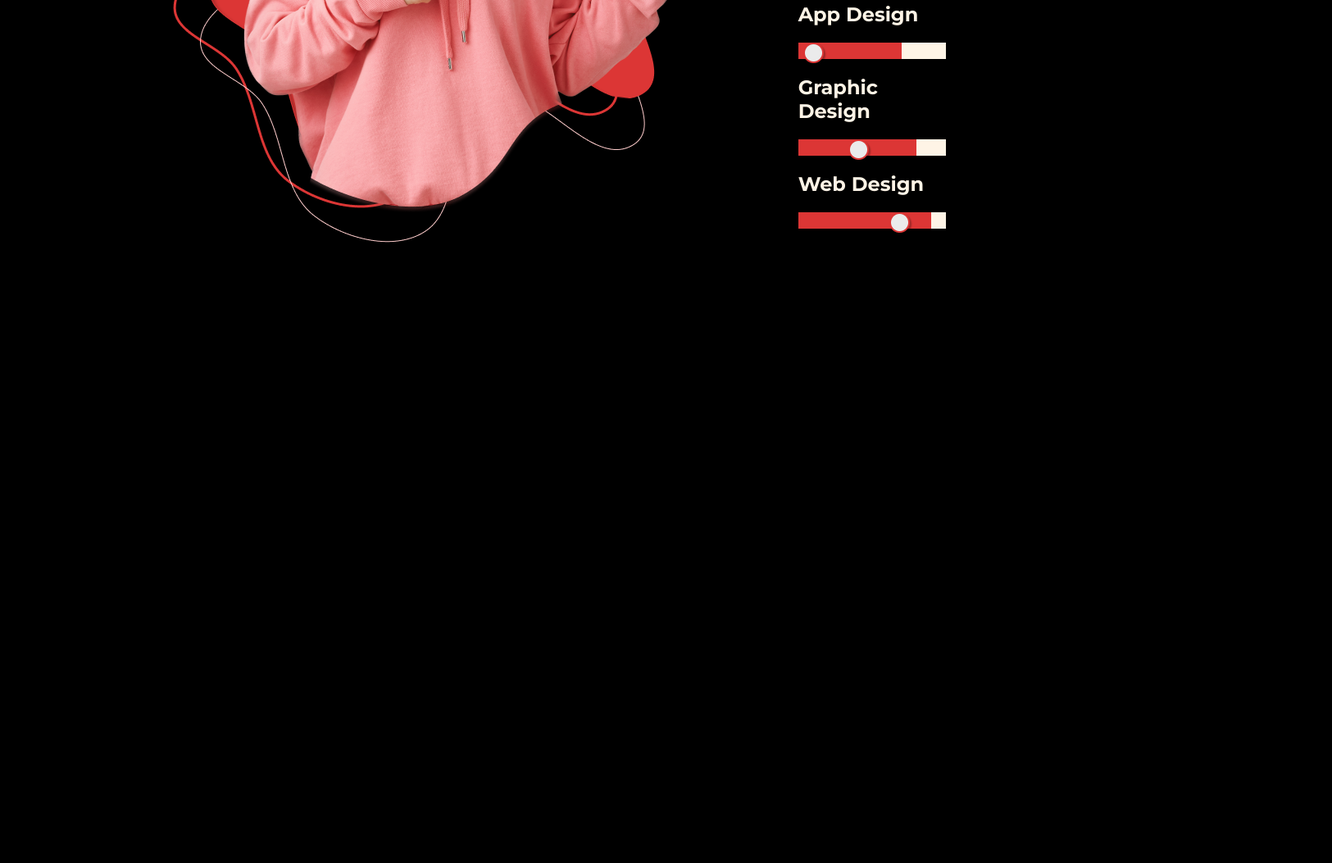
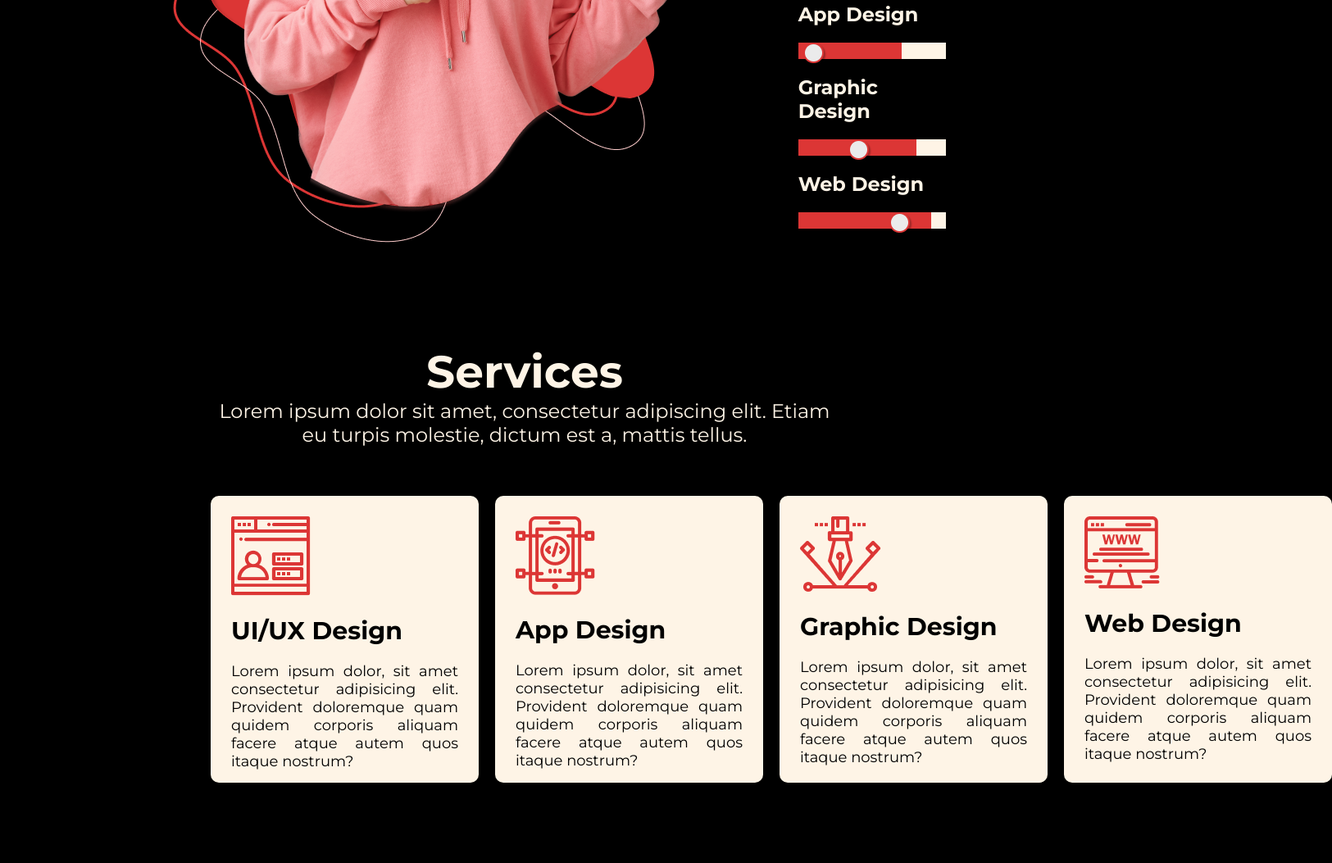
Before and after one commit to rezwanrahimr/Personal-Portfolio-Landing-Page-Design, a plain HTML site: page index.html in a window 1280 px wide. Shown: the part 1416-2469 px from the top of the page at 82% size, 1625 px wide, since content can reach past the window. Before the commit the page ends 1751 px from the top, so only its background shows below. Drawn offline with Linux system fonts and the light colour scheme.

Commit message:
services seciton added with responsive

```diff
--- a/css/style.css
+++ b/css/style.css
@@ -282,6 +282,58 @@ body {
     cursor: pointer;
 }
 
+/* services section */
+.services_serction {
+    font-family: "Montserrat", sans-serif;
+    padding: 35px 257px;
+    margin: 50px 0px;
+}
+
+.services_serction>h2 {
+    text-align: center;
+    font-size: 55px;
+    color: var(--primary-font-color);
+}
+
+.services_serction>p {
+    text-align: center;
+    font-size: 24px;
+    color: var(--primary-font-color);
+}
+
+.services_items {
+    display: grid;
+    grid-template-columns: repeat(4, 1fr);
+    gap: 20px;
+    margin: 60px 0px;
+
+}
+
+/* Services Card */
+.services_item {
+    width: 327px;
+    height: 350px;
+    padding: 25px;
+    border-radius: 10px;
+    color: black !important;
+    background-color: var(--primary-font-color);
+}
+
+.services_item img {
+    max-width: 100%;
+}
+
+.services_item h2 {
+    font-size: 30px;
+    font-weight: 700;
+    margin: 20px 0px;
+    cursor: pointer;
+}
+
+.services_item p {
+    font-size: 18px;
+    text-align: justify;
+}
 
 /* Navbar Responsive Code */
 @media (max-width:768px) {
@@ -401,6 +453,7 @@ body {
         right: 95px;
         cursor: pointer;
     }
+
     #graphic_design img {
         position: absolute;
         top: 0;
@@ -408,6 +461,7 @@ body {
         right: 60px;
         cursor: pointer;
     }
+
     #web_design img {
         position: absolute;
         top: 0;
@@ -419,3 +473,32 @@ body {
 
     #about_img {}
 }
+
+/* Service Responsive Code */
+@media (max-width:768px) {
+    .services_serction {
+        font-family: "Montserrat", sans-serif;
+        margin-top: 10px;
+        padding: 15px 15px;
+    }
+
+    .services_serction>h2 {
+        font-size: 35px;
+        text-align: center;
+    }
+
+    .services_serction>p {
+        font-size: 18px;
+        text-align: center;
+        margin-top: 10px;
+    }
+
+
+    .services_items {
+        display: grid;
+        grid-template-columns: repeat(1, 1fr);
+        gap: 20px;
+        margin-left: 20px;
+
+    }
+}
--- a/index.html
+++ b/index.html
@@ -54,6 +54,7 @@
     </header>
 
     <main>
+        <!-- about section -->
         <section class="about_section">
             <div class="img_content">
                 <img id="about_img" src="/images/person_img.png" alt="person picture">
@@ -69,7 +70,7 @@
                             <p>
 
                             </p>
-                            <img  src="images/Ellipse 11.png" alt="">
+                            <img src="images/Ellipse 11.png" alt="">
                         </div>
                     </div>
                     <div class="skills_item">
@@ -78,7 +79,7 @@
                             <p>
 
                             </p>
-                            <img  src="images/Ellipse 11.png" alt="">
+                            <img src="images/Ellipse 11.png" alt="">
                         </div>
                     </div>
                     <div class="skills_item">
@@ -87,7 +88,7 @@
                             <p>
 
                             </p>
-                            <img  src="images/Ellipse 11.png" alt="">
+                            <img src="images/Ellipse 11.png" alt="">
                         </div>
                     </div>
                     <div class="skills_item">
@@ -96,9 +97,42 @@
                             <p>
 
                             </p>
-                            <img  src="images/Ellipse 11.png" alt="">
+                            <img src="images/Ellipse 11.png" alt="">
                         </div>
                     </div>
+                </div>
+            </div>
+        </section>
+
+        <!-- services section -->
+        <section class="services_serction">
+            <h2>Services</h2>
+            <p>Lorem ipsum dolor sit amet, consectetur adipiscing elit. Etiam eu turpis molestie, dictum est a, mattis tellus.</p>
+            <div class="services_items">
+                <div class="services_item">
+                    <img src="images/A589 ,User ,Web ,Design ,Security.png" alt="">
+                    <h2>UI/UX Design</h2>
+                    <p>Lorem ipsum dolor, sit amet consectetur adipisicing elit. Provident doloremque quam quidem
+                        corporis aliquam facere atque autem quos itaque nostrum?</p>
+                </div>
+
+                <div class="services_item">
+                    <img src="images/A579 ,Mobile ,Coding ,Development ,Web.png" alt="">
+                    <h2>App Design</h2>
+                    <p>Lorem ipsum dolor, sit amet consectetur adipisicing elit. Provident doloremque quam quidem
+                        corporis aliquam facere atque autem quos itaque nostrum?</p>
+                </div>
+                <div class="services_item">
+                    <img src="images/A593 ,Artwork ,Designing ,Illustration ,Pen Tool.png" alt="">
+                    <h2>Graphic Design</h2>
+                    <p>Lorem ipsum dolor, sit amet consectetur adipisicing elit. Provident doloremque quam quidem
+                        corporis aliquam facere atque autem quos itaque nostrum?</p>
+                </div>
+                <div class="services_item">
+                    <img src="images/A583 ,Advert ,Billboard ,Board ,Web Advert.png" alt="">
+                    <h2>Web Design</h2>
+                    <p>Lorem ipsum dolor, sit amet consectetur adipisicing elit. Provident doloremque quam quidem
+                        corporis aliquam facere atque autem quos itaque nostrum?</p>
                 </div>
             </div>
         </section>
```
Also changed, not shown: images/A579 ,Mobile ,Coding ,Development ,Web.png (added), images/A583 ,Advert ,Billboard ,Board ,Web Advert.png (added), images/A589 ,User ,Web ,Design ,Security.png (added), images/A593 ,Artwork ,Designing ,Illustration ,Pen Tool.png (added).
